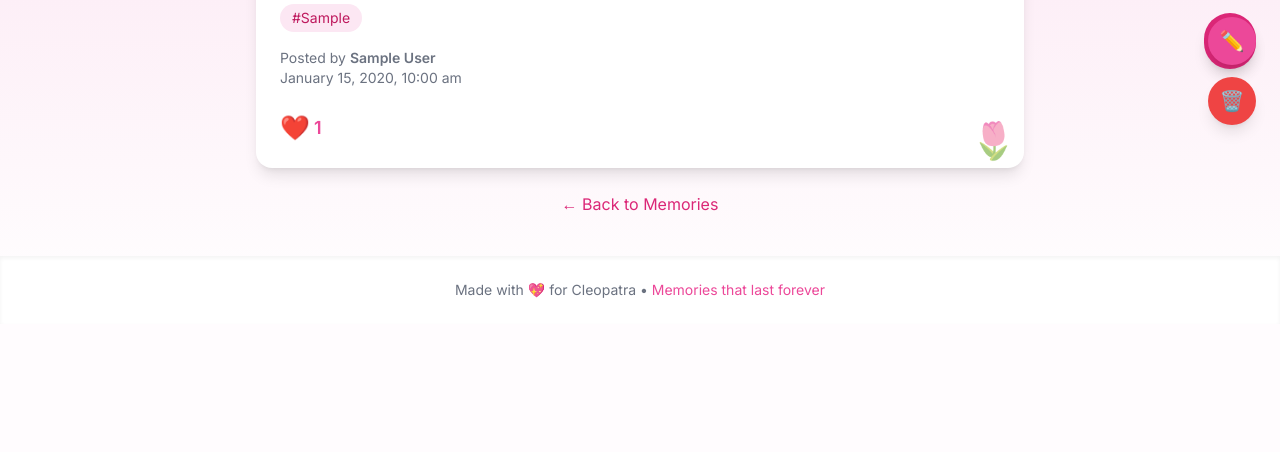
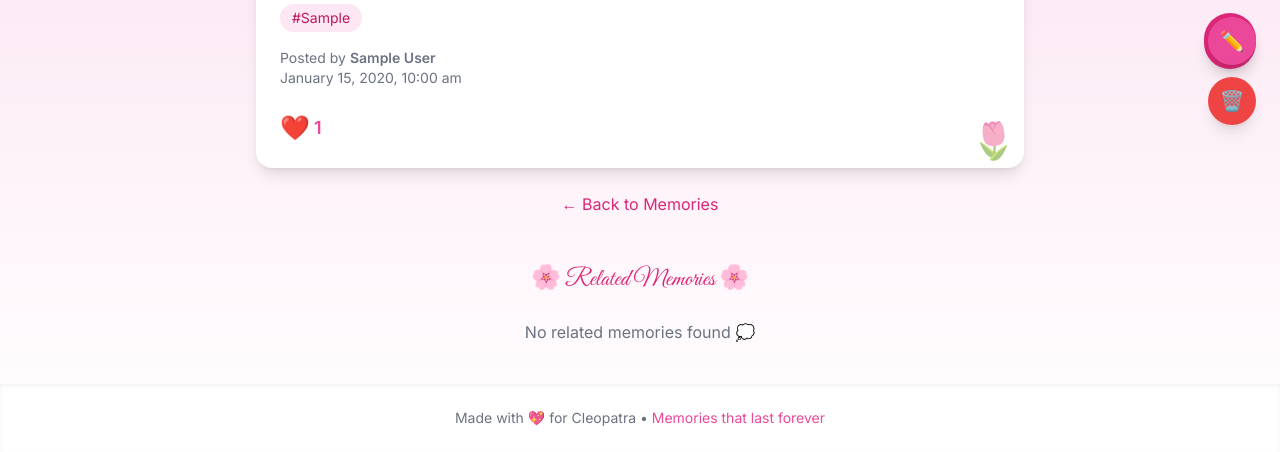
Before and after one commit to codewithcharles369/Memory-Book-App, a PHP site: page /memory.php?id=1 in a window 1280 px wide. Shown: the part 651-1103 px from the top of the page. Before the commit the page ends 949 px from the top, so only its background shows below. Run offline with PHP 8.4, Linux system fonts and the light colour scheme; the visitor is signed in with stand-in values (Sample User, id 1); tables that the repository leaves empty or names only in its code hold one stand-in row (values such as "Sample post"); grey boxes marked "Sample" are stand-in pictures; some libraries are stand-ins or nearby versions.

Commit message:
related memory cards
added 3 related memory card to the memory detailed page

```diff
--- a/memory.php
+++ b/memory.php
@@ -156,6 +156,92 @@ $memory = $result->fetch_assoc();
   <a href="memories.php" class="text-pink-600 hover:underline">← Back to Memories</a>
 </div>
 
+<?php
+// --- Related Memories ---
+$tags = array_filter(array_map('trim', explode(',', $memory['tags'] ?? '')));
+
+if (!empty($tags)) {
+    // Build a WHERE clause for tags
+    $likeClauses = [];
+    $params = [];
+    $types = "";
+
+    foreach ($tags as $tag) {
+        $likeClauses[] = "m.tags LIKE ?";
+        $params[] = "%" . $tag . "%";
+        $types .= "s";
+    }
+
+    $sql = "
+        SELECT m.id, m.title, m.image_path, u.display_name,
+               (SELECT COUNT(*) FROM likes WHERE memory_id = m.id) AS like_count
+        FROM memories m
+        JOIN users u ON m.user_id = u.id
+        WHERE m.privacy = 'public'
+          AND m.id != ?
+          AND (" . implode(" OR ", $likeClauses) . ")
+        ORDER BY RAND()
+        LIMIT 3
+    ";
+
+    $relatedStmt = $conn->prepare($sql);
+    $types = "i" . $types;
+    $params = array_merge([$memory_id], $params);
+    $relatedStmt->bind_param($types, ...$params);
+} else {
+    // Fallback: just random public memories
+    $relatedStmt = $conn->prepare("
+        SELECT m.id, m.title, m.image_path, u.display_name,
+               (SELECT COUNT(*) FROM likes WHERE memory_id = m.id) AS like_count
+        FROM memories m
+        JOIN users u ON m.user_id = u.id
+        WHERE m.privacy = 'public' AND m.id != ?
+        ORDER BY RAND()
+        LIMIT 3
+    ");
+    $relatedStmt->bind_param("i", $memory_id);
+}
+
+$relatedStmt->execute();
+$related = $relatedStmt->get_result();
+?>
+
+<div class="max-w-5xl mx-auto mt-12">
+  <h2 class="text-2xl font-cursive text-pink-600 mb-6 text-center">🌸 Related Memories 🌸</h2>
+
+  <?php if ($related->num_rows > 0): ?>
+    <div class="grid grid-cols-1 sm:grid-cols-2 md:grid-cols-3 gap-6">
+      <?php while ($rel = $related->fetch_assoc()): ?>
+        <a href="memory.php?id=<?php echo $rel['id']; ?>"
+           class="block bg-white shadow-lg rounded-xl overflow-hidden transform hover:scale-105 transition duration-300"
+           data-aos="fade-up">
+
+          <?php if ($rel['image_path']): ?>
+            <img src="<?php echo $rel['image_path']; ?>"
+                 alt="Memory Image"
+                 class="w-full h-48 object-cover">
+          <?php else: ?>
+            <div class="w-full h-48 bg-pink-50 flex items-center justify-center text-pink-300 text-5xl">🌷</div>
+          <?php endif; ?>
+
+          <div class="p-4 text-center">
+            <p class="font-cursive text-lg text-gray-700">
+              <?php echo htmlspecialchars($rel['title']); ?>
+            </p>
+            <p class="text-xs text-gray-500 italic mb-1">
+              by <?php echo htmlspecialchars($rel['display_name']); ?>
+            </p>
+            <p class="text-sm text-pink-600">❤️ <?php echo $rel['like_count']; ?></p>
+          </div>
+        </a>
+      <?php endwhile; ?>
+    </div>
+  <?php else: ?>
+    <p class="text-center text-gray-500">No related memories found 💭</p>
+  <?php endif; ?>
+</div>
+
+
 <script>
 document.addEventListener("DOMContentLoaded", () => {
   const photo = document.getElementById("memory-photo");
```
